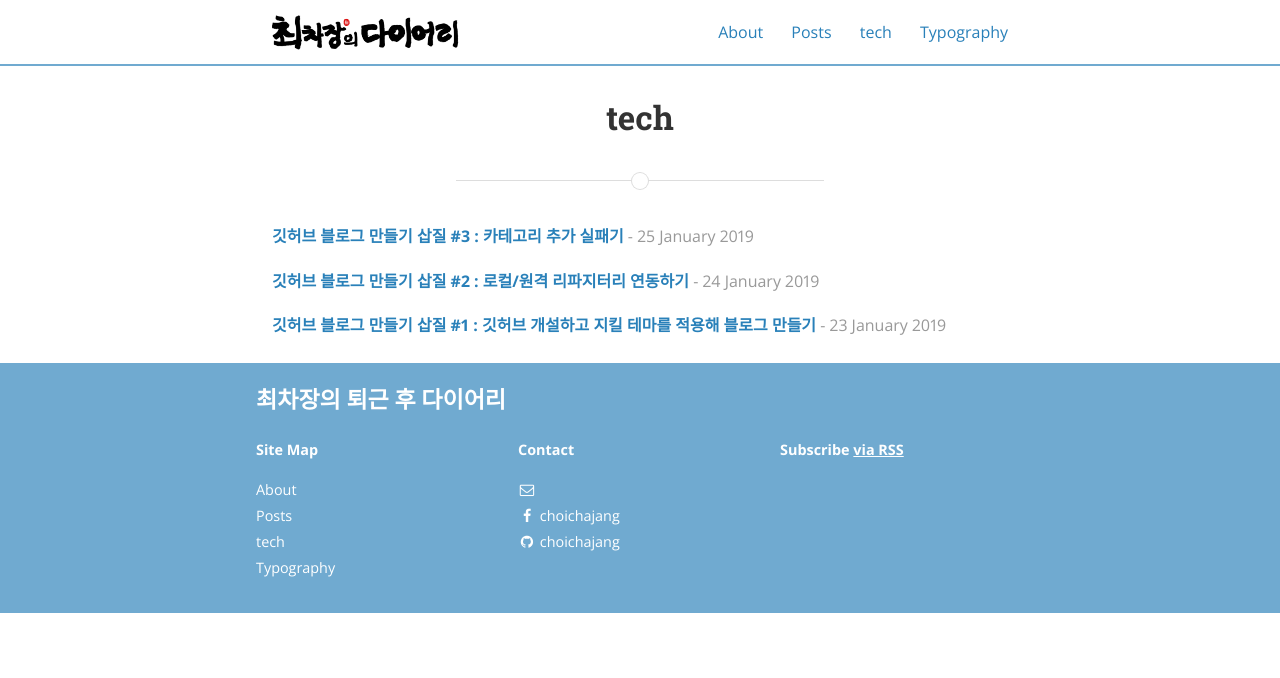
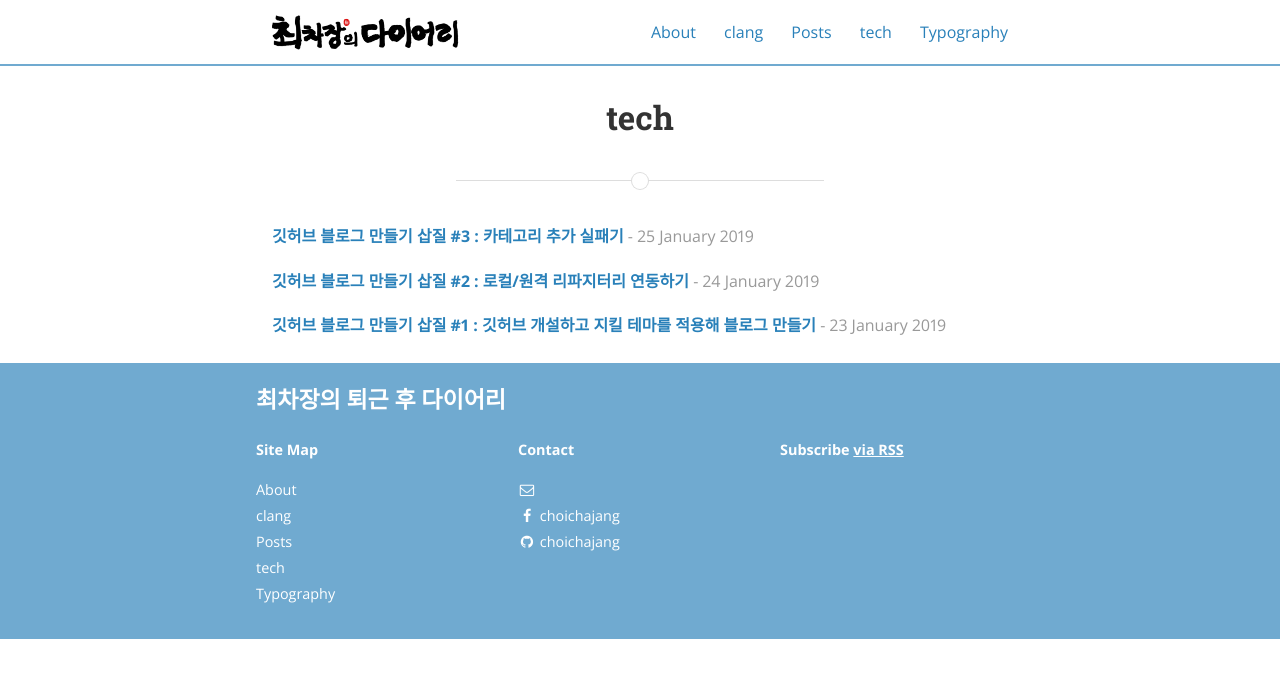
Before and after one commit to hwchoi2009/choichajang.github.io, a Jekyll site: the page built from category/tech.html, in a window 1280 px wide. Shown: the top 678 px of the page. Built offline with Jekyll 4.4.1, drawn with Linux system fonts in a browser that asks for light colours; nearby versions of some CDN libraries.

Commit message:
Update clang.html

```diff
--- a/category/clang.html
+++ b/category/clang.html
@@ -1,6 +1,9 @@
 ---
-layout: default
+layout: page
+title: "clang"
+permalink: /clang/
 ---
+
 <ul class="posts-list">
 
   {% assign category = page.category | default: page.title %}
```
